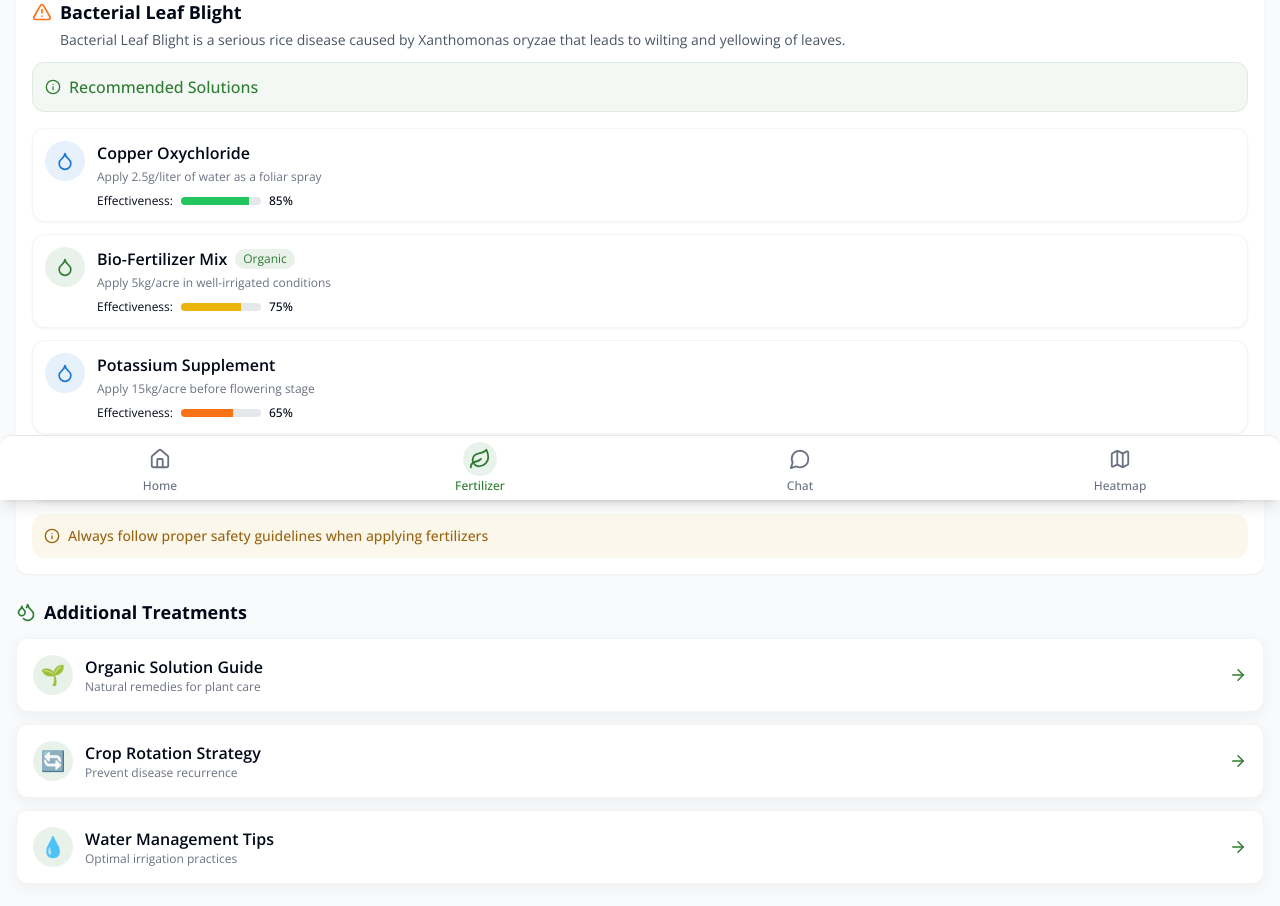
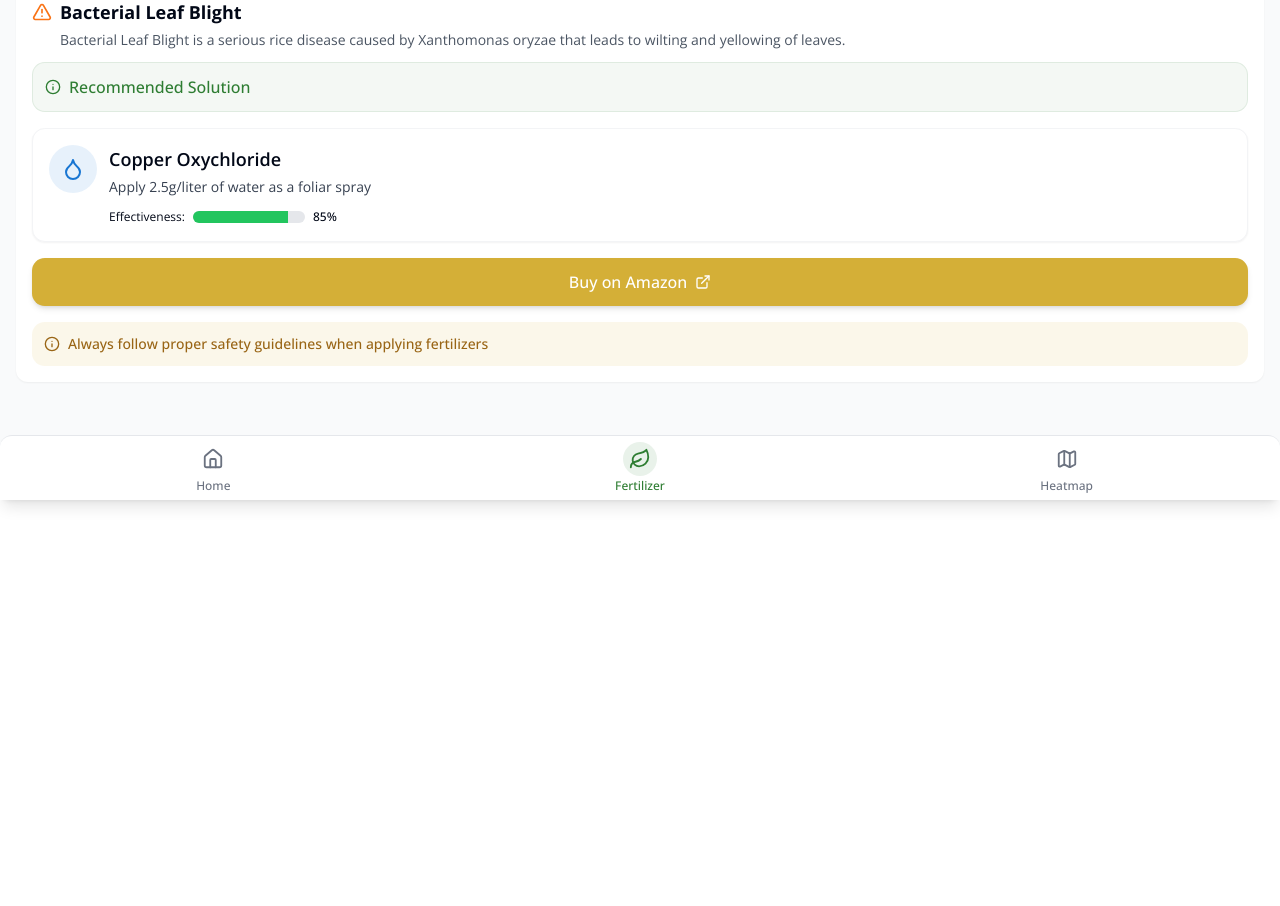
Before and after one commit to iamRajamurugan/smart-cultivation-assistant-02, a React (Vite) app: page /fertilizer in a window 1280 px wide. Shown: the part 300-1206 px from the top of the page. After the commit the page ends 800 px from the top, so only its background shows below. Built offline with nearby package versions, Linux system fonts and the light colour scheme.

Commit message:
Refactor: Implement UI/UX improvements and bug fixes
- Fixed footer navigation and removed the community feature.
- Improved the Fertilizer Recommendation section.
- Enhanced UI/UX for a premium look.
- Debugged and optimized the codebase.

```diff
--- a/src/App.tsx
+++ b/src/App.tsx
@@ -8,7 +8,6 @@ import Home from "./pages/Home";
 import Scanner from "./pages/Scanner";
 import ScannerResult from "./pages/ScannerResult";
 import Fertilizer from "./pages/Fertilizer";
-import Community from "./pages/Community";
 import Heatmap from "./pages/Heatmap";
 import NotFound from "./pages/NotFound";
 
@@ -25,7 +24,6 @@ const App = () => (
           <Route path="/scanner" element={<Scanner />} />
           <Route path="/scanner/result" element={<ScannerResult />} />
           <Route path="/fertilizer" element={<Fertilizer />} />
-          <Route path="/community" element={<Community />} />
           <Route path="/heatmap" element={<Heatmap />} />
           <Route path="*" element={<NotFound />} />
         </Routes>
--- a/src/components/common/FloatingActionButton.tsx
+++ b/src/components/common/FloatingActionButton.tsx
@@ -1,20 +1,43 @@
 
-import { Camera } from "lucide-react";
+import { Camera, MessageCircle } from "lucide-react";
 import { Link } from "react-router-dom";
+import { useState } from "react";
+import AIAssistant from "@/components/assistant/AIAssistant";
 
 const FloatingActionButton = () => {
+  const [assistantOpen, setAssistantOpen] = useState(false);
+
   return (
+    <>
+      {/* Scanner Button */}
       <Link
         to="/scanner"
-      className="fixed bottom-24 z-20 left-1/2 transform -translate-x-1/2 h-18 w-18 rounded-full bg-farming-green text-white shadow-xl flex items-center justify-center glow-effect"
+        className="fixed bottom-24 right-4 z-20 h-16 w-16 rounded-full bg-farming-green text-white shadow-xl flex items-center justify-center glow-effect"
         aria-label="Open Disease Scanner"
       >
         <div className="absolute inset-0 rounded-full bg-gradient-to-tr from-farming-green-dark to-farming-green-light opacity-90"></div>
         <div className="absolute inset-0 rounded-full pulse-ring"></div>
-      <div className="h-16 w-16 rounded-full bg-white/20 flex items-center justify-center">
-        <Camera size={32} className="relative z-10 animate-pulse-gentle" />
+        <div className="h-14 w-14 rounded-full bg-white/20 flex items-center justify-center">
+          <Camera size={28} className="relative z-10 animate-pulse-gentle" />
         </div>
       </Link>
+
+      {/* Chat Button */}
+      <button
+        onClick={() => setAssistantOpen(true)}
+        className="fixed bottom-24 left-4 z-20 h-14 w-14 rounded-full bg-farming-sky text-white shadow-lg flex items-center justify-center"
+        aria-label="Open AI Assistant"
+      >
+        <div className="absolute inset-0 rounded-full bg-gradient-to-tr from-farming-sky to-blue-500 opacity-90"></div>
+        <MessageCircle size={22} className="relative z-10" />
+      </button>
+
+      {/* AI Assistant Modal */}
+      <AIAssistant
+        isOpen={assistantOpen}
+        onClose={() => setAssistantOpen(false)}
+      />
+    </>
   );
 };
 
--- a/src/components/fertilizer/FertilizerRecommendation.tsx
+++ b/src/components/fertilizer/FertilizerRecommendation.tsx
@@ -1,110 +1,69 @@
 
 import { Card } from "@/components/ui/card";
-import { Info, Droplet, ArrowUpRight, AlertTriangle } from "lucide-react";
-import { Link } from "react-router-dom";
+import { Info, Droplet, ExternalLink, AlertTriangle } from "lucide-react";
+import { toast } from "sonner";
 
 interface FertilizerRecommendationProps {
   diseaseName: string;
 }
 
 const FertilizerRecommendation = ({ diseaseName }: FertilizerRecommendationProps) => {
-  // Sample data - in a real app this would come from an API call based on the disease
+  // Simplified data with single recommended fertilizer and Amazon link
   const diseaseInfo = {
     "Bacterial Leaf Blight": {
       description: "Bacterial Leaf Blight is a serious rice disease caused by Xanthomonas oryzae that leads to wilting and yellowing of leaves.",
       severity: "moderate",
-      fertilizers: [
-        {
+      fertilizer: {
         name: "Copper Oxychloride",
         usage: "Apply 2.5g/liter of water as a foliar spray",
         effectiveness: 85,
         organic: false,
-        },
-        {
-          name: "Bio-Fertilizer Mix",
-          usage: "Apply 5kg/acre in well-irrigated conditions",
-          effectiveness: 75,
-          organic: true,
-        },
-        {
-          name: "Potassium Supplement",
-          usage: "Apply 15kg/acre before flowering stage",
-          effectiveness: 65,
-          organic: false,
+        amazonLink: "https://www.amazon.com/Southern-Ag-Liquid-Copper-Fungicide/dp/B000H7N66W/"
       }
-      ]
     },
     "Blast": {
       description: "Rice blast is a fungal disease that affects the leaves, stems, and panicles with diamond-shaped lesions.",
       severity: "severe",
-      fertilizers: [
-        {
+      fertilizer: {
         name: "Tricyclazole",
         usage: "Apply 6ml/10 liters of water",
         effectiveness: 90,
         organic: false,
-        },
-        {
-          name: "Neem Oil Solution",
-          usage: "Apply 5ml/liter of water weekly",
-          effectiveness: 70,
-          organic: true,
+        amazonLink: "https://www.amazon.com/Fungicide-Tricyclazole-Blast-Control-Agriculture/dp/B08VHWNXR8/"
       }
-      ]
     },
     "Brown Spot": {
       description: "Brown spot is a fungal disease causing oval brown lesions on leaves. Often related to nutrient deficiency.",
       severity: "mild",
-      fertilizers: [
-        {
+      fertilizer: {
         name: "Mancozeb",
         usage: "Apply 2.5g/liter as preventive spray",
         effectiveness: 80,
         organic: false,
-        },
-        {
-          name: "Organic Compost Tea",
-          usage: "Apply as soil drench weekly",
-          effectiveness: 65,
-          organic: true,
+        amazonLink: "https://www.amazon.com/Southern-Ag-Dithane-Mancozeb-Fungicide/dp/B000COT8J0/"
       }
-      ]
     },
     "Leaf Scald": {
       description: "Leaf scald appears as long, yellow-orange lesions with brownish margins, usually on older leaves.",
       severity: "moderate",
-      fertilizers: [
-        {
+      fertilizer: {
         name: "Propiconazole",
         usage: "Apply 1ml/liter of water",
         effectiveness: 85,
         organic: false,
-        },
-        {
-          name: "Sulfur Powder",
-          usage: "Dust 20kg/hectare during early morning",
-          effectiveness: 70,
-          organic: true,
+        amazonLink: "https://www.amazon.com/Propiconazole-Fungicide-Heritage-Fungicide-Alternative/dp/B095KKHMSR/"
       }
-      ]
     },
     "Sheath Blight": {
       description: "Sheath blight appears as oval lesions on leaf sheaths with gray-white centers and brown margins.",
       severity: "severe",
-      fertilizers: [
-        {
+      fertilizer: {
         name: "Hexaconazole",
         usage: "Apply 2ml/liter of water",
         effectiveness: 90,
         organic: false,
-        },
-        {
-          name: "Trichoderma Solution",
-          usage: "Apply 5g/liter as soil treatment",
-          effectiveness: 75,
-          organic: true,
+        amazonLink: "https://www.amazon.com/Hexaconazole-5-Systemic-Fungicide-100/dp/B08M5GVHFR/"
       }
-      ]
     }
   };
 
@@ -125,6 +84,11 @@ const FertilizerRecommendation = ({ diseaseName }: FertilizerRecommendationProps
     return "bg-orange-500";
   };
 
+  const handleBuyNow = () => {
+    window.open(currentDisease.fertilizer.amazonLink, '_blank');
+    toast.success("Opening Amazon product page");
+  };
+
   return (
     <div className="bg-white rounded-xl shadow-sm p-4">
       <div className="mb-4">
@@ -139,51 +103,50 @@ const FertilizerRecommendation = ({ diseaseName }: FertilizerRecommendationProps
         <div className="mt-3 p-3 bg-farming-green/5 rounded-lg border border-farming-green/10">
           <h4 className="font-medium text-farming-green flex items-center">
             <Info size={16} className="mr-2" />
-            Recommended Solutions
+            Recommended Solution
           </h4>
         </div>
       </div>
 
-      <div className="space-y-3 mt-4">
-        {currentDisease.fertilizers.map((fertilizer, index) => (
-          <Card key={index} className="p-3 border border-gray-100">
+      <Card className="p-4 border border-gray-100 mb-4">
         <div className="flex justify-between items-start">
           <div className="flex items-start">
-                <div className={`h-10 w-10 rounded-full ${fertilizer.organic ? 'bg-farming-green/10' : 'bg-farming-sky/10'} flex items-center justify-center mr-3`}>
-                  <Droplet size={20} className={fertilizer.organic ? 'text-farming-green' : 'text-farming-sky'} />
+            <div className={`h-12 w-12 rounded-full ${currentDisease.fertilizer.organic ? 'bg-farming-green/10' : 'bg-farming-sky/10'} flex items-center justify-center mr-3`}>
+              <Droplet size={24} className={currentDisease.fertilizer.organic ? 'text-farming-green' : 'text-farming-sky'} />
             </div>
             <div>
               <div className="flex items-center">
-                    <h4 className="font-semibold">{fertilizer.name}</h4>
-                    {fertilizer.organic && (
+                <h4 className="font-semibold text-lg">{currentDisease.fertilizer.name}</h4>
+                {currentDisease.fertilizer.organic && (
                   <span className="ml-2 text-xs bg-farming-green/10 text-farming-green px-2 py-0.5 rounded-full">
                     Organic
                   </span>
                 )}
               </div>
-                  <p className="text-xs text-gray-500 mt-1">{fertilizer.usage}</p>
+              <p className="text-sm text-gray-700 mt-1">{currentDisease.fertilizer.usage}</p>
 
-                  <div className="mt-2 flex items-center">
+              <div className="mt-3 flex items-center">
                 <div className="text-xs mr-2">Effectiveness:</div>
-                    <div className="w-20 h-2 bg-gray-200 rounded-full overflow-hidden">
+                <div className="w-28 h-3 bg-gray-200 rounded-full overflow-hidden">
                   <div
-                        className={`h-full ${getEffectivenessClass(fertilizer.effectiveness)}`}
-                        style={{width: `${fertilizer.effectiveness}%`}}
+                    className={`h-full ${getEffectivenessClass(currentDisease.fertilizer.effectiveness)}`}
+                    style={{width: `${currentDisease.fertilizer.effectiveness}%`}}
                   ></div>
                 </div>
-                    <div className="text-xs ml-2 font-medium">{fertilizer.effectiveness}%</div>
+                <div className="text-xs ml-2 font-medium">{currentDisease.fertilizer.effectiveness}%</div>
               </div>
             </div>
           </div>
         </div>
       </Card>
-        ))}
-      </div>
 
-      <Link to="/expert-advice" className="mt-4 w-full bg-farming-green text-white py-3 rounded-lg font-medium shadow-md flex items-center justify-center">
-        Get Expert Advice
-        <ArrowUpRight size={16} className="ml-1" />
-      </Link>
+      <button
+        onClick={handleBuyNow}
+        className="w-full bg-farming-gold text-white py-3 rounded-lg font-medium shadow-md flex items-center justify-center transition-all hover:bg-farming-gold-dark"
+      >
+        Buy on Amazon
+        <ExternalLink size={16} className="ml-2" />
+      </button>
 
       <div className="mt-4 bg-farming-gold/10 rounded-lg p-3">
         <p className="text-sm font-medium text-farming-gold-dark flex items-center">
--- a/src/components/layout/BottomNavigation.tsx
+++ b/src/components/layout/BottomNavigation.tsx
@@ -1,5 +1,5 @@
 
-import { Home, MessageCircle, Leaf, Map } from "lucide-react";
+import { Home, Leaf, Map } from "lucide-react";
 import { Link, useLocation } from "react-router-dom";
 
 const BottomNavigation = () => {
@@ -9,7 +9,6 @@ const BottomNavigation = () => {
   const navItems = [
     { path: "/", icon: Home, label: "Home" },
     { path: "/fertilizer", icon: Leaf, label: "Fertilizer" },
-    { path: "/community", icon: MessageCircle, label: "Chat" },
     { path: "/heatmap", icon: Map, label: "Heatmap" },
   ];
 
--- a/src/pages/Fertilizer.tsx
+++ b/src/pages/Fertilizer.tsx
@@ -1,6 +1,6 @@
 
 import { useState } from "react";
-import { Search, Leaf, Droplets, ArrowRight } from "lucide-react";
+import { Search, Leaf, Droplets } from "lucide-react";
 import PageContainer from "@/components/layout/PageContainer";
 import FertilizerRecommendation from "@/components/fertilizer/FertilizerRecommendation";
 
@@ -66,34 +66,6 @@ const Fertilizer = () => {
         <div className="mt-4">
           <FertilizerRecommendation diseaseName={selectedDisease} />
         </div>
-
-        <div className="mt-6">
-          <h3 className="text-lg font-bold mb-3 flex items-center">
-            <Droplets size={20} className="mr-2 text-farming-green" />
-            Additional Treatments
-          </h3>
-
-          <div className="space-y-3">
-            {[
-              { name: "Organic Solution Guide", description: "Natural remedies for plant care", icon: "🌱" },
-              { name: "Crop Rotation Strategy", description: "Prevent disease recurrence", icon: "🔄" },
-              { name: "Water Management Tips", description: "Optimal irrigation practices", icon: "💧" },
-            ].map((treatment, index) => (
-              <div key={index} className="premium-card flex justify-between items-center">
-                <div className="flex items-center">
-                  <div className="h-10 w-10 rounded-full bg-farming-green/10 flex items-center justify-center mr-3">
-                    <span className="text-xl">{treatment.icon}</span>
-                  </div>
-                  <div>
-                    <h4 className="font-semibold">{treatment.name}</h4>
-                    <p className="text-xs text-gray-500">{treatment.description}</p>
-                  </div>
-                </div>
-                <ArrowRight size={18} className="text-farming-green" />
-              </div>
-            ))}
-          </div>
-        </div>
       </div>
     </PageContainer>
   );
```
Lines whose indentation alone changed are shown as unchanged.
